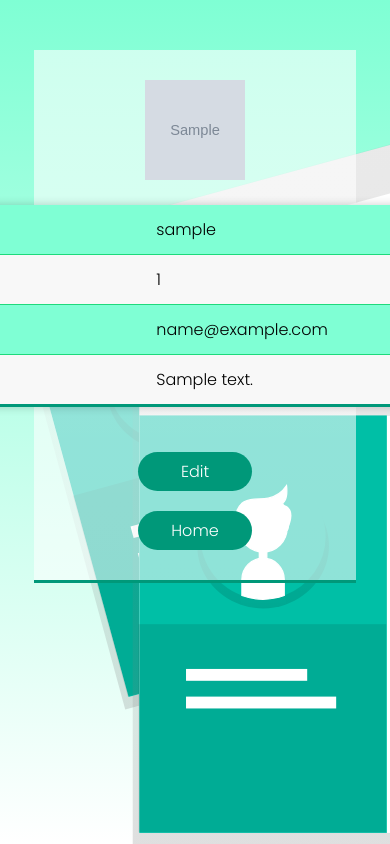
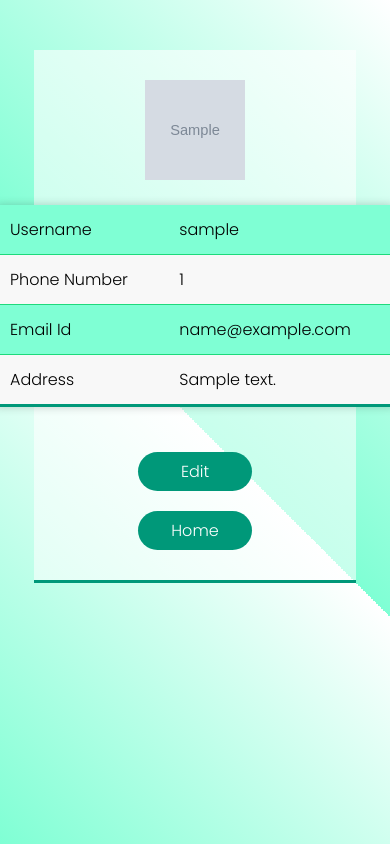
Before and after one commit to draciel58/Clonify, a Django app: page /profile/ in a window 390 px wide; the page is wider, and only the part inside the window is pictured. Run offline with Django 3.2, Linux system fonts and the light colour scheme; a user stored in the database is signed in; tables that the repository leaves empty hold one stand-in row (values such as "Sample post"); grey boxes marked "Sample" are stand-in pictures; some libraries are stand-ins or nearby versions.

Commit message:
updated profile and edit profile pages

```diff
--- a/cloneit/cloneapp/templates/cloneapp/profile.html
+++ b/cloneit/cloneapp/templates/cloneapp/profile.html
@@ -26,7 +26,8 @@
     border-collapse: collapse;
     margin: 25px 0;
     font-size: 16px;
-    min-width: 700px;
+    max-width: 700px;
+    min-width: 400px;
     border-radius: 5px 5px 0px 0px;
     box-shadow: 0px 0px 10px rgba(0,0,0,0.20);
     background-color: aquamarine;
@@ -59,6 +60,13 @@
     transform: scale3d(1.1,1.1,1);
     transition: all 0.2s ease-in;
   }
+
+  @media (max-width: 1000px) {
+  body{
+      background: url(""),repeating-linear-gradient(45deg, aquamarine, white 50%);
+    }
+  }
+
 </style>
 
 
--- a/cloneit/cloneapp/templates/cloneapp/profileedit.html
+++ b/cloneit/cloneapp/templates/cloneapp/profileedit.html
@@ -16,6 +16,7 @@
 	}
   body{
     font-family: 'Poppins', sans-serif;
+		background: repeating-linear-gradient(135deg, aquamarine, white 50%);
   }
   .container{
     display: flex;
```
